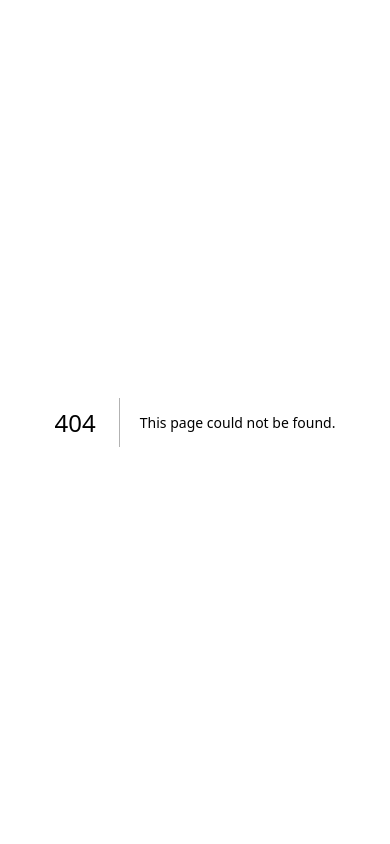
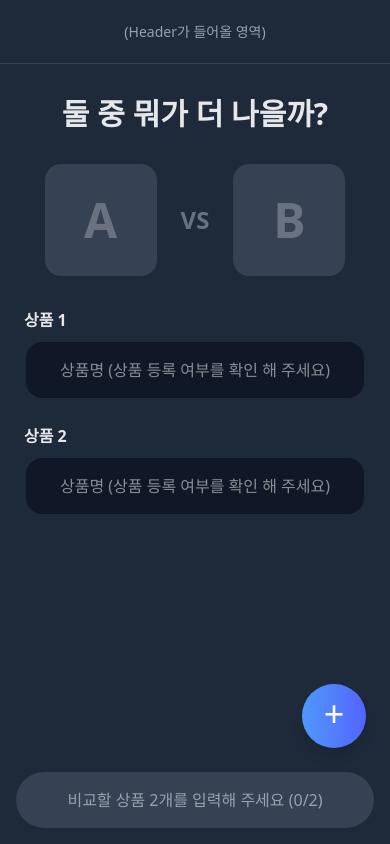
Before and after one commit to finalproj-team5/mogazoa, a Next.js app: page /compare in a window 390 px wide. Before the commit this address had no page. Built offline with nearby package versions, Linux system fonts and the light colour scheme.

Commit message:
feat: 비교 페이지 모바일 버전 UI 구현

```diff
--- /dev/null
+++ b/src/app/compare/page.tsx
@@ -0,0 +1,79 @@
+import React from 'react';
+
+function ComparisonSelector() {
+  return (
+    <div className='flex items-center justify-center gap-6 my-8'>
+      <div className='w-28 h-28 bg-gray-700 rounded-2xl flex items-center justify-center'>
+        <span className='text-5xl font-bold text-gray-500'>A</span>
+      </div>
+      <span className='text-2xl font-semibold text-gray-500'>VS</span>
+      <div className='w-28 h-28 bg-gray-700 rounded-2xl flex items-center justify-center'>
+        <span className='text-5xl font-bold text-gray-500'>B</span>
+      </div>
+    </div>
+  );
+}
+
+function InputSection() {
+  return (
+    <div className='px-2 space-y-6'>
+      <div>
+        <label className='block mb-2 font-semibold text-gray-200'>상품 1</label>
+        <div className='rounded-2xl p-0.5 bg-dark-bg focus-within:bg-gradient-to-r focus-within:from-[#5097FA] focus-within:to-[#5363FF]'>
+          <input
+            type='text'
+            placeholder='상품명 (상품 등록 여부를 확인 해 주세요)'
+            className='w-full p-4 text-center rounded-2xl bg-gray-900 text-white focus:outline-none'
+          />
+        </div>
+      </div>
+      <div>
+        <label className='block mb-2 font-semibold text-gray-200'>상품 2</label>
+        <div className='rounded-2xl p-0.5 bg-dark-bg focus-within:bg-gradient-to-r focus-within:from-[#5097FA] focus-within:to-[#5363FF]'>
+          <input
+            type='text'
+            placeholder='상품명 (상품 등록 여부를 확인 해 주세요)'
+            className='w-full p-4 text-center rounded-2xl bg-gray-900 text-white focus:outline-none'
+          />
+        </div>
+      </div>
+    </div>
+  );
+}
+
+function FloatingActionButton() {
+  return (
+    <button className='fixed bottom-24 right-6 w-16 h-16 bg-gradient-to-r from-[#5097FA] to-[#5363FF] rounded-full flex items-center justify-center text-white text-4xl shadow-lg transition hover:brightness-80 cursor-pointer'>
+      <span className='relative bottom-0.5'>+</span>
+    </button>
+  );
+}
+
+function BottomStatusBar() {
+  return (
+    <div className='fixed bottom-0 left-0 right-0 p-4 bg-transparent'>
+      <div className='w-full text-center text-gray-400 bg-gray-700 rounded-full py-4'>
+        비교할 상품 2개를 입력해 주세요 (0/2)
+      </div>
+    </div>
+  );
+}
+
+export default function ComparisonPage() {
+  return (
+    <div className='w-full max-w-md mx-auto min-h-screen relative font-sans'>
+      <div className='h-16 w-full sticky top-0 bg-dark-bg border-b border-gray-700 flex items-center justify-center text-sm text-gray-400'>
+        (Header가 들어올 영역)
+      </div>
+
+      <main className='pt-8 px-4 pb-40'>
+        <h1 className='text-3xl font-bold text-center text-gray-200'>둘 중 뭐가 더 나을까?</h1>
+        <ComparisonSelector />
+        <InputSection />
+      </main>
+
+      <FloatingActionButton />
+      <BottomStatusBar />
+    </div>
+  );
+}
--- a/src/app/layout.tsx
+++ b/src/app/layout.tsx
@@ -7,7 +7,7 @@ export default function RootLayout({
 }>) {
   return (
     <html lang='ko'>
-      <body>{children}</body>
+      <body className='max-w-md mx-auto bg-gray-800'>{children}</body>
     </html>
   );
 }
```
Also changed, not shown: src/assets/images/character.png (added).
